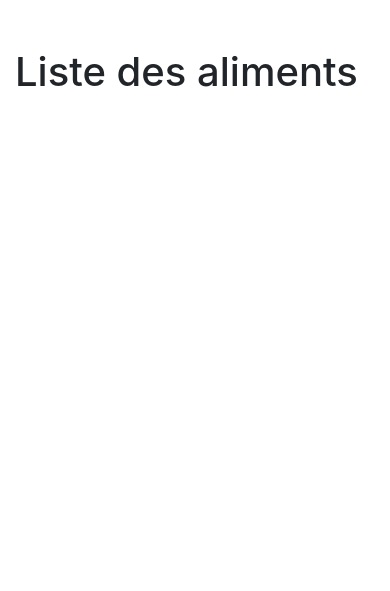
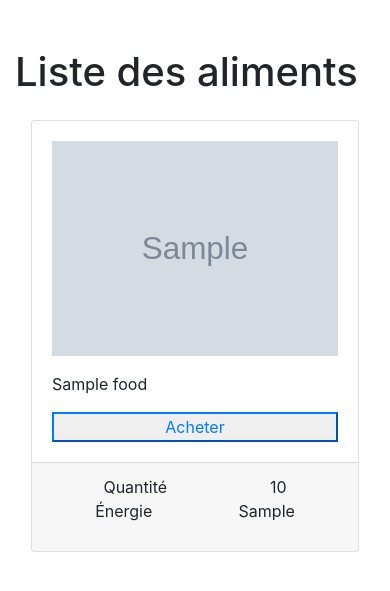
Before and after one commit to ultimecreation/devweb2020-php-poo-06, a PHP site: page /lafermette/aliments in a window 390 px wide. Shown: the part 56-647 px from the top of the page. Run offline with PHP 8.4, Linux system fonts and the light colour scheme; tables that the repository leaves empty or names only in its code hold one stand-in row (values such as "Sample post"); grey boxes marked "Sample" are stand-in pictures; data that the repository does not hold is empty; some libraries are stand-ins or nearby versions.

Commit message:
partial update

```diff
--- a/src/controllers/BuildingsController.php
+++ b/src/controllers/BuildingsController.php
@@ -2,6 +2,7 @@
 
 class BuildingsController extends Controller{
     public function list(){
-        return $this->renderView("buildings/list");
+        $data['buildings'] = $this->getModel('BuildingModel')->getAll();
+        return $this->renderView("buildings/list",$data);
     }
 }
--- a/src/controllers/FoodsController.php
+++ b/src/controllers/FoodsController.php
@@ -2,6 +2,7 @@
 
 class FoodsController extends Controller{
     public function list(){
-        return $this->renderView("foods/list");
+        $data['foods'] = $this->getModel('FoodModel')->getAll();
+        return $this->renderView("foods/list",$data);
     }
 }
--- a/src/models/AnimalModel.php
+++ b/src/models/AnimalModel.php
@@ -4,7 +4,7 @@ class AnimalModel extends Model{
     public function getAll(){
         $req = $this->bdd->query("
             SELECT
-                animals.name,animals.hunger_level,
+                animals.name,animals.img,animals.hunger_level,
                 animals.thirst_level,animals.global_health,
                 animal_types.name AS type
             FROM animals
--- /dev/null
+++ b/src/models/FoodModel.php
@@ -0,0 +1,10 @@
+<?php
+
+class FoodModel extends Model{
+    public function getAll(){
+        $req = $this->bdd->query("
+            SELECT * FROM foods
+        ");
+        return $req->fetchAll();
+    }
+}
--- a/src/views/animals/list.php
+++ b/src/views/animals/list.php
@@ -10,7 +10,7 @@
                 <div class="card m-3">
                     <div class="card-body mx-auto">
                         <figure>
-                            <img src="<?php echo publicUrl("/uploads/animals/default.jpg");?>" alt="" class="img-fluid">
+                            <img src="<?php echo publicUrl("/uploads/animals/{$animal->img}");?>" alt="" class="img-fluid">
                             <figcaption>
                                 <p class="mt-3"><?php echo $animal->name;?></p>
                             </figcaption>
--- a/src/views/foods/list.php
+++ b/src/views/foods/list.php
@@ -1,3 +1,41 @@
 <div class="container">
     <h1>Liste des aliments</h1>
+
+    <section>
+    <div class="row ">
+        <?php foreach($data['foods'] as $food):?>
+
+           <div class=" col-sm-6 col-md-4">
+            <article>
+                <div class="card m-3">
+                    <div class="card-body mx-auto">
+                        <figure>
+                            <img src="<?php echo publicUrl("/uploads/foods/{$food->img}");?>" alt="" class="img-fluid">
+                            <figcaption>
+                                <p class="mt-3"><?php echo $food->name;?></p>
+                            </figcaption>
+                        </figure>
+                        <form action="">
+                            <input type="hidden" name="animalToAdopt" value="<?php echo $animal->id;?>">
+                            <input type="submit" value="Acheter" class="btn-outline-primary btn-block ">
+                        </form>
+                    </div>
+                    <div class="card-footer">
+                    <ul class="list-unstyled">
+                            <li class="d-flex justify-content-around">
+                                <span>Quantité</span>
+                                <span><?php echo $food->quantity ;?></span>
+                            </li>
+                            <li class="d-flex justify-content-around">
+                                <span>Énergie</span>
+                                <span><?php echo $food->energy ;?></span>
+                            </li>
+                        </ul>
+                    </div>
+                </div>
+            </article>
+           </div>
+        <?php endforeach;?>
+            </div>
+    </section>
 </div>
```
Also changed, not shown: src/controllers/DbSetupController.php (+23 -0 lines), src/models/BuildingModel.php (added, +10 -0 lines), src/views/buildings/list.php (+29 -0 lines), public/uploads/animals/default.png (added), public/uploads/buildings/default.png (added), public/uploads/foods/default.png (added), public/uploads/technics/default.png (added).
